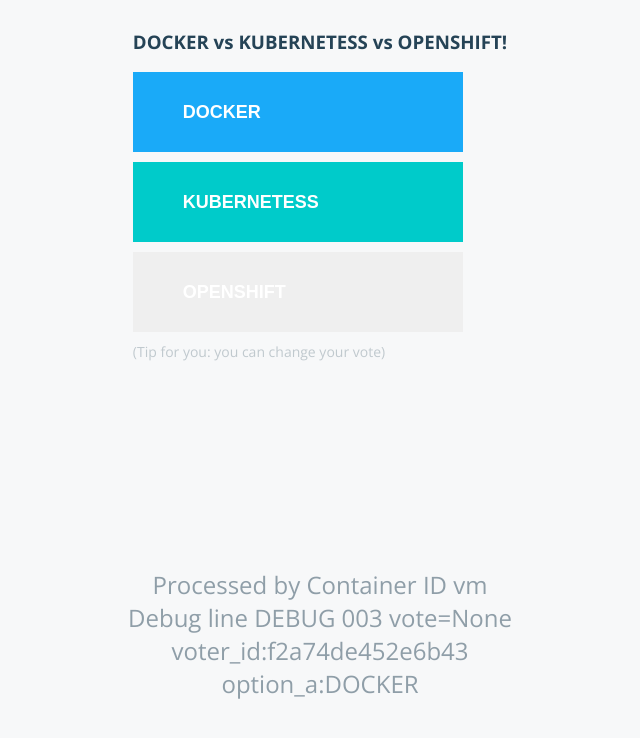
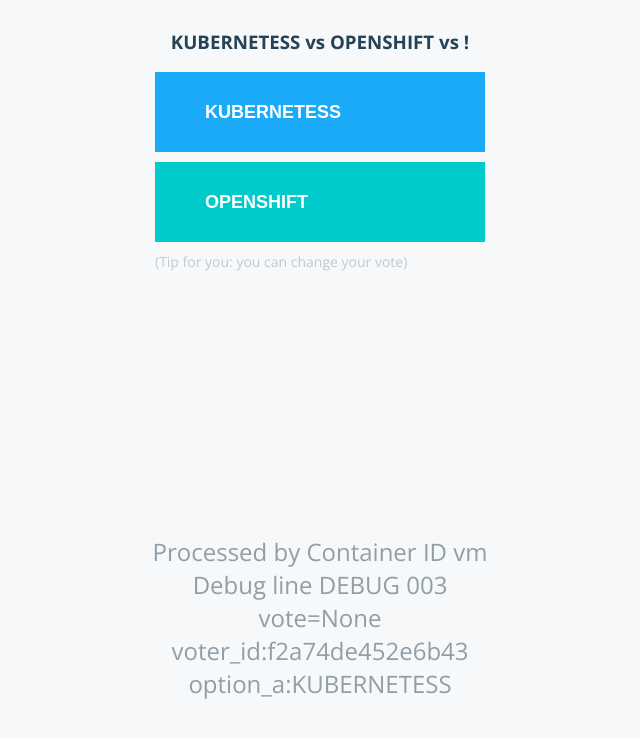
Before and after one commit to JiriHusak-lab/DEMO-Voting-app, a Flask app: page / in a window 1280 px wide. Shown: the top 738 px of the page, without its empty margins (320-960 px from the left). Run offline with Flask 2, Linux system fonts and the light colour scheme; some libraries are stand-ins or nearby versions.

Commit message:
rollback na 2 options vote

```diff
--- a/vote/app.py
+++ b/vote/app.py
@@ -5,9 +5,9 @@ import socket
 import random
 import json
 
-option_a = os.getenv('OPTION_A', "DOCKER")
-option_b = os.getenv('OPTION_B', "KUBERNETESS")
-option_c = os.getenv('OPTION_C', "OPENSHIFT")
+#option_a = os.getenv('OPTION_A', "DOCKER")
+option_a = os.getenv('OPTION_A', "KUBERNETESS")
+option_b = os.getenv('OPTION_B', "OPENSHIFT")
 hostname = socket.gethostname()
 
 app = Flask(__name__)
@@ -35,7 +35,7 @@ def hello():
         'index.html',
         option_a=option_a,
         option_b=option_b,
-		option_c=option_c,
+#		option_c=option_c,
         hostname=hostname,
         debugstr='DEBUG 003 vote=' + str(vote) + ' voter_id:' + str(voter_id) + ' option_a:' + str(option_a),
         vote=str(vote)
--- a/vote/templates/index.html
+++ b/vote/templates/index.html
@@ -17,7 +17,6 @@
         <form id="choice" name='form' method="POST" action="/">
           <button id="a" type="submit" name="vote" class="a" value="a">{{option_a}}</button>
           <button id="b" type="submit" name="vote" class="b" value="b">{{option_b}}</button>
-		  <button id="c" type="submit" name="vote" class="c" value="c">{{option_c}}</button>
         </form>
         <div id="tip">
           (Tip for you: you can change your vote)
@@ -38,19 +37,11 @@
         $(".a").prop('disabled', true);
         $(".a").html('{{option_a}} <i class="fa fa-check-circle"></i>');
         $(".b").css('opacity','0.5');
-        $(".c").css('opacity','0.5');
       }
 	  if(vote == "b"){
         $(".b").prop('disabled', true);
         $(".b").html('{{option_b}} <i class="fa fa-check-circle"></i>');
         $(".a").css('opacity','0.5');
-        $(".c").css('opacity','0.5');
-      }
-      if(vote == "c"){
-        $(".c").prop('disabled', true);
-        $(".c").html('{{option_c}} <i class="fa fa-check-circle"></i>');
-        $(".a").css('opacity','0.5');
-        $(".b").css('opacity','0.5');
       }
     </script>
     {% endif %}
```
